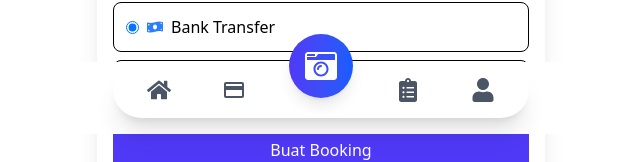
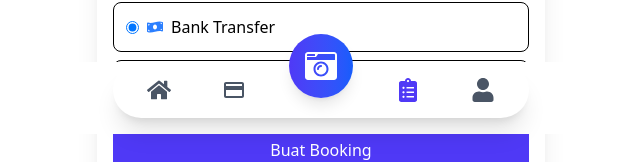
Before and after one commit to siburianbasrunki/camera-rent-fe, a React (Vite) app: page /booking/1 in a window 1280 px wide. Shown: the part 666-828 px from the top of the page, without its empty margins (319-959 px from the left). Built offline with nearby package versions, Linux system fonts and the light colour scheme; no server answers; sample sign-in values are in the browser's storage.

Commit message:
fix: acive navbar

```diff
--- a/src/components/NavigationBotton.tsx
+++ b/src/components/NavigationBotton.tsx
@@ -1,4 +1,4 @@
-import { Link } from "react-router-dom";
+import { Link, useLocation } from "react-router-dom";
 import {
   FaHome,
   FaCameraRetro,
@@ -8,31 +8,52 @@ import {
 import { MdCreditCard } from "react-icons/md";
 
 const BottomNav = () => {
+  const location = useLocation();
+
+  // Fungsi untuk mengecek apakah path aktif
+  const isActive = (path: string) => {
+    return location.pathname === path;
+  };
+
   return (
     <div className="fixed bottom-0 left-0 right-0 z-50 bg-white">
       <div className="max-w-md mx-auto w-full px-4 pb-4">
         <div className="relative">
           <div className="bg-white rounded-full shadow-xl p-2 flex justify-around items-center">
-            <Link to="/" className="p-2 text-gray-600 hover:text-indigo-600">
+            <Link
+              to="/"
+              className={`p-2 ${isActive("/") ? "text-indigo-600" : "text-gray-600"} hover:text-indigo-600`}
+            >
               <FaHome className="w-6 h-6" />
             </Link>
-            <Link to="/balance" className="p-2 text-gray-600 hover:text-indigo-600">
+
+            <Link
+              to="/balance"
+              className={`p-2 ${isActive("/balance") ? "text-indigo-600" : "text-gray-600"} hover:text-indigo-600`}
+            >
               <MdCreditCard className="w-6 h-6" />
             </Link>
 
             <div className="relative -mt-12">
               <Link
                 to="/camera"
-                className="flex items-center justify-center w-16 h-16 rounded-full bg-gradient-to-r from-indigo-600 to-blue-600 text-white shadow-lg hover:from-indigo-700 hover:to-blue-700 transition-all"
+                className={`flex items-center justify-center w-16 h-16 rounded-full ${isActive("/camera") ? "bg-gradient-to-r from-indigo-700 to-blue-700" : "bg-gradient-to-r from-indigo-600 to-blue-600"} text-white shadow-lg hover:from-indigo-700 hover:to-blue-700 transition-all`}
               >
                 <FaCameraRetro className="w-8 h-8" />
               </Link>
             </div>
 
-            <Link to="/booking" className="p-2 text-gray-600 hover:text-indigo-600">
+            <Link
+              to="/booking"
+              className={`p-2 ${isActive("/booking") || location.pathname.startsWith("/booking/") ? "text-indigo-600" : "text-gray-600"} hover:text-indigo-600`}
+            >
               <FaClipboardList className="w-6 h-6" />
             </Link>
-            <Link to="/profile" className="p-2 text-gray-600 hover:text-indigo-600">
+
+            <Link
+              to="/profile"
+              className={`p-2 ${isActive("/profile") ? "text-indigo-600" : "text-gray-600"} hover:text-indigo-600`}
+            >
               <FaUser className="w-6 h-6" />
             </Link>
           </div>
--- a/src/pages/booking/BookingHistory.tsx
+++ b/src/pages/booking/BookingHistory.tsx
@@ -69,6 +69,7 @@ export const BookingHistory = () => {
   };
 
   return (
+    <>
     <div className="min-h-screen bg-white p-4">
       <div className="max-w-4xl mx-auto">
         <h1 className="text-2xl font-bold mb-6">Riwayat Booking</h1>
@@ -148,5 +149,8 @@ export const BookingHistory = () => {
         )}
       </div>
     </div>
+          <div className="mb-[90px]"></div>
+
+    </>
   );
 };
--- a/src/pages/booking/CreateBooking.tsx
+++ b/src/pages/booking/CreateBooking.tsx
@@ -86,6 +86,7 @@ export const CreateBooking = () => {
     );
   }
   return (
+    <>
     <div className="min-h-screen bg-white p-4">
       <div className="max-w-md mx-auto">
         <div className="flex items-center mb-6">
@@ -250,5 +251,7 @@ export const CreateBooking = () => {
         </form>
       </div>
     </div>
+    <div className="mb-[90px]"></div>
+    </>
   );
 };
--- a/src/pages/profile/Profile.tsx
+++ b/src/pages/profile/Profile.tsx
@@ -1,5 +1,5 @@
 import { BiSolidEdit } from "react-icons/bi";
-import { FaClipboardList } from "react-icons/fa";
+import { FaClipboardList, FaSpinner } from "react-icons/fa";
 import { IoIosArrowForward } from "react-icons/io";
 import { IoLogOutOutline } from "react-icons/io5";
 import { useNavigate } from "react-router-dom";
@@ -12,7 +12,7 @@ import EditProfileModal from "./editProfile";
 const Profile = () => {
   const navigate = useNavigate();
   const { logout, user } = useAuth();
-  const { data } = useUserById();
+  const { data ,isLoading} = useUserById();
   const { showConfirmation } = useConfirmation();
   const [isEditModalOpen, setIsEditModalOpen] = useState(false);
   const handleLogout = () => {
@@ -21,6 +21,14 @@ const Profile = () => {
       navigate("/login", { replace: true });
     });
   };
+   if (isLoading) {
+      return (
+        <div className="min-h-screen bg-white p-4 flex justify-center items-center">
+          <FaSpinner className="animate-spin text-2xl text-indigo-600" />
+        </div>
+      );
+    }
+
 
   return (
     <>
```
